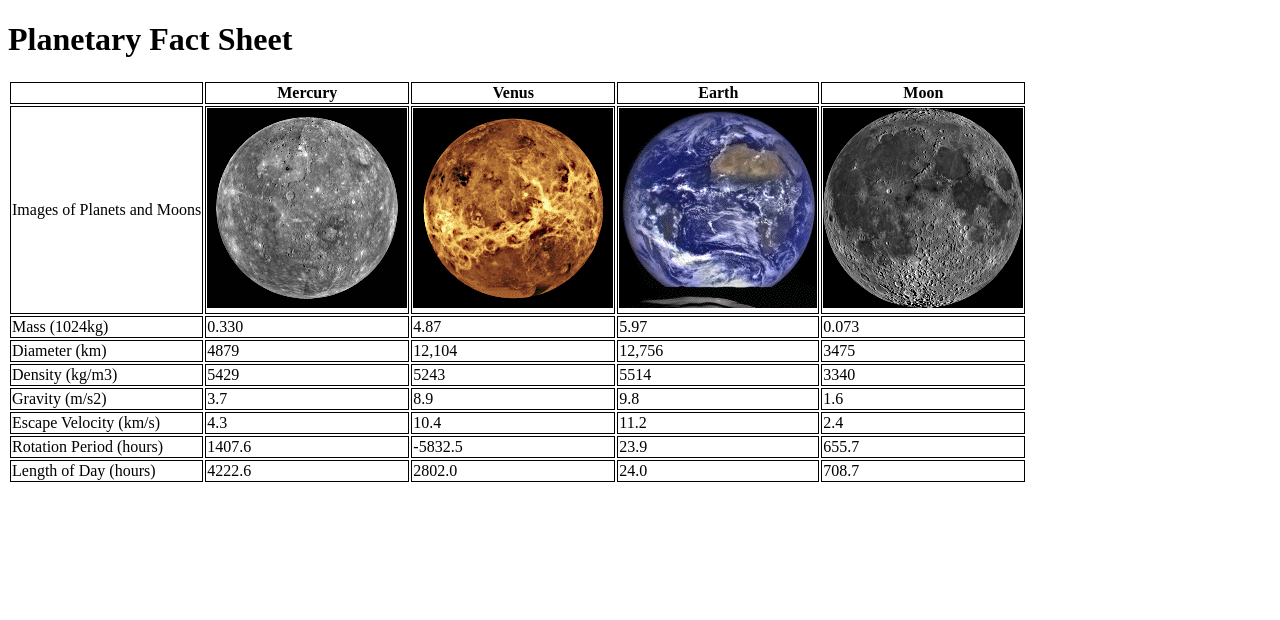
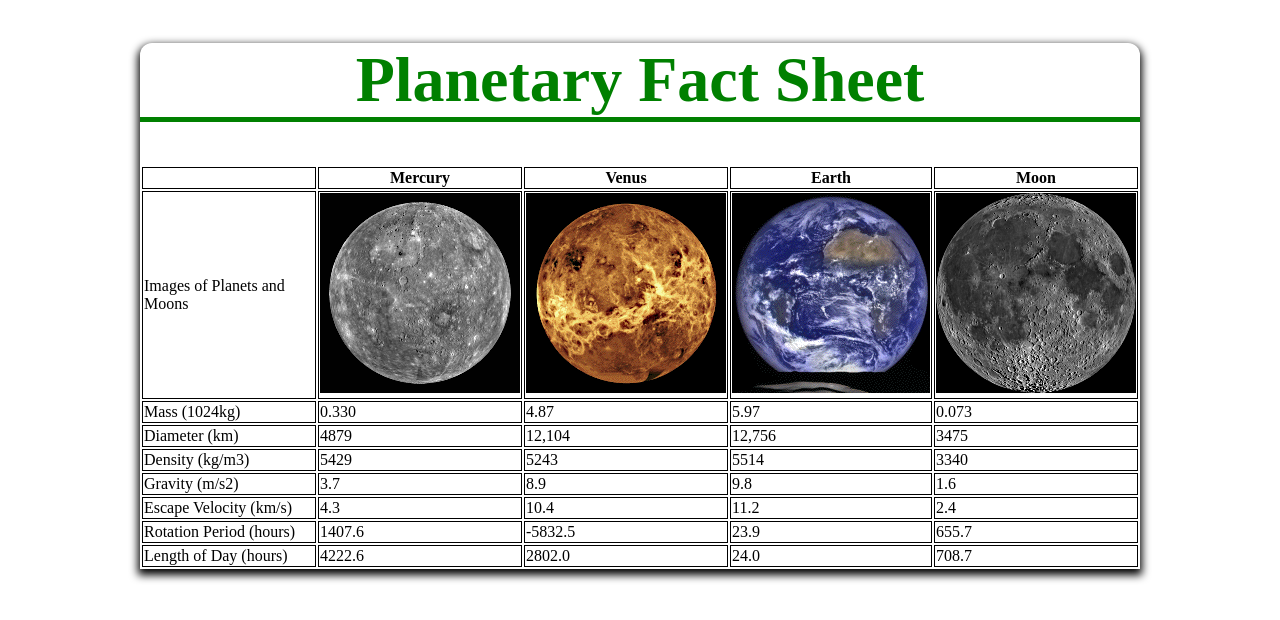
Before and after one commit to sharvey-bit/webdev_lab7, a plain HTML site: page index.html in a window 1280 px wide. Drawn offline with Linux system fonts and the light colour scheme.

Commit message:
Styling Page & Header
Added styling to the page wrapper and header. Maxed the width to 1000px, rounded the corners, and gave a shadow. Centered the header, made it green, increased size, and added a border to the bottom.

```diff
--- a/css/style.css
+++ b/css/style.css
@@ -1,3 +1,19 @@
 td, th {
 	border: 1px solid;
   }
+
+#page-wrapper {
+  width: 1000px;
+  margin: 0 auto;
+  box-shadow: 0px 4px 8px 2px rgba(0, 0, 0, 1);
+  border-radius: 12px 12px 0px 0px;
+}
+
+#header h1 {
+  position: relative;
+  text-align:center;
+  font-size: 4em;
+  font-family: 'Times New Roman', cursive;
+  color: green;
+  border-bottom:5px solid green;
+}
--- a/index.html
+++ b/index.html
@@ -6,7 +6,10 @@
   <link rel="stylesheet" href="css/style.css">
 </head>
 <body>
+  <div id="page-wrapper">
+    <header id="header">
       <h1>Planetary Fact Sheet</h1>
+    </header>
     <table id="planets">
       <tr>
         <th></th>
@@ -72,4 +75,5 @@
         <td>708.7</td>
       </tr>
     </table>
+  </div>
 </body>
```
Lines whose indentation alone changed are shown as unchanged.
